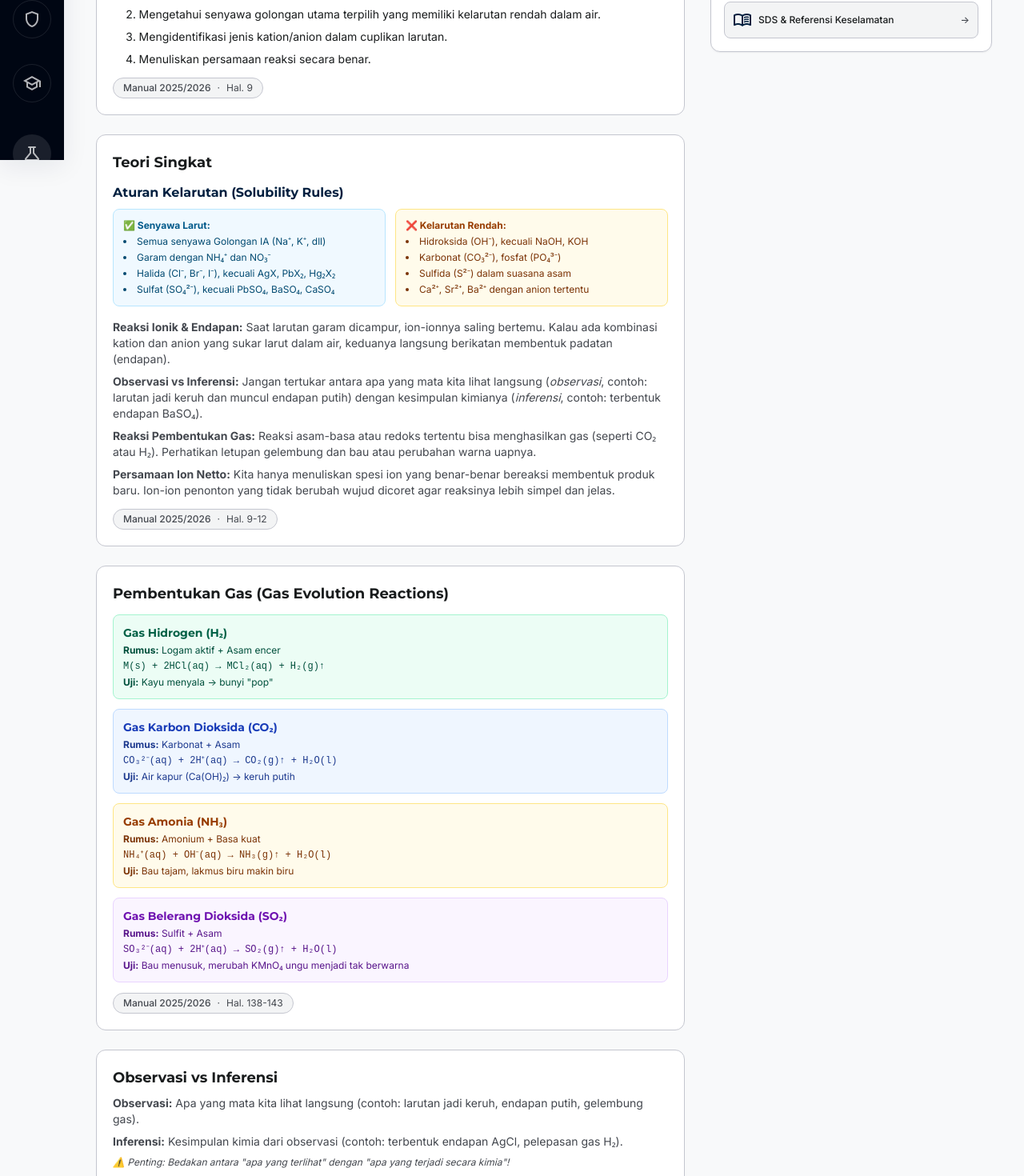
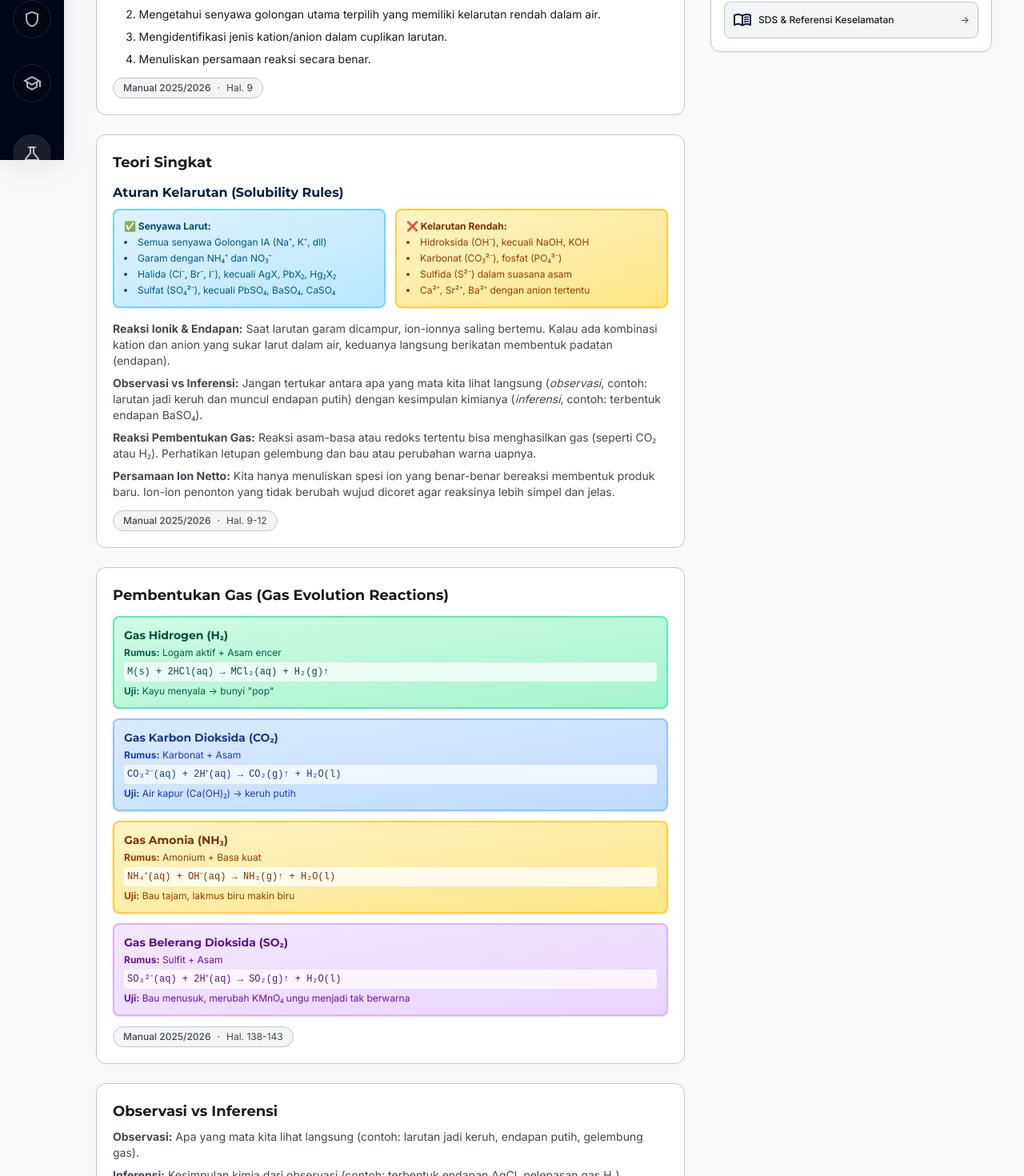
Before and after one commit to Krackerr154/kugu-lab, a Next.js app: page /modules/m1-reactions in a window 1280 px wide. Shown: the part 600-2070 px from the top of the page at 80% size. Built offline with nearby package versions, Linux system fonts and the light colour scheme.

Commit message:
fix: Improve information box contrast with gradient backgrounds and darker text

```diff
--- a/app/modules/m1-reactions/page.tsx
+++ b/app/modules/m1-reactions/page.tsx
@@ -35,18 +35,18 @@ export default function M1Page() {
         <div className="mb-4">
           <h3 className="font-bold text-md mb-2 text-[var(--primary-container)]">Aturan Kelarutan (Solubility Rules)</h3>
           <div className="grid grid-cols-1 md:grid-cols-2 gap-3">
-            <div className="p-3 bg-sky-50 dark:bg-sky-950/20 rounded-lg border border-sky-200 dark:border-sky-900/40">
-              <p className="text-xs font-bold mb-1 text-sky-800 dark:text-sky-300">✅ Senyawa Larut:</p>
-              <ul className="text-xs space-y-1 text-sky-900 dark:text-sky-200 list-disc list-inside">
+            <div className="p-3 bg-gradient-to-br from-sky-100 to-sky-200 dark:from-sky-900 dark:to-sky-800 rounded-lg border-2 border-sky-300 dark:border-sky-700 shadow-sm">
+              <p className="text-xs font-bold mb-1 text-sky-900 dark:text-sky-100">✅ Senyawa Larut:</p>
+              <ul className="text-xs space-y-1 text-sky-800 dark:text-sky-200 list-disc list-inside">
                 <li>Semua senyawa Golongan IA (Na⁺, K⁺, dll)</li>
                 <li>Garam dengan NH₄⁺ dan NO₃⁻</li>
                 <li>Halida (Cl⁻, Br⁻, I⁻), kecuali AgX, PbX₂, Hg₂X₂</li>
                 <li>Sulfat (SO₄²⁻), kecuali PbSO₄, BaSO₄, CaSO₄</li>
               </ul>
             </div>
-            <div className="p-3 bg-amber-50 dark:bg-amber-950/20 rounded-lg border border-amber-200 dark:border-amber-900/40">
-              <p className="text-xs font-bold mb-1 text-amber-800 dark:text-amber-300">❌ Kelarutan Rendah:</p>
-              <ul className="text-xs space-y-1 text-amber-900 dark:text-amber-200 list-disc list-inside">
+            <div className="p-3 bg-gradient-to-br from-amber-100 to-amber-200 dark:from-amber-900 dark:to-amber-800 rounded-lg border-2 border-amber-300 dark:border-amber-700 shadow-sm">
+              <p className="text-xs font-bold mb-1 text-amber-900 dark:text-amber-100">❌ Kelarutan Rendah:</p>
+              <ul className="text-xs space-y-1 text-amber-800 dark:text-amber-200 list-disc list-inside">
                 <li>Hidroksida (OH⁻), kecuali NaOH, KOH</li>
                 <li>Karbonat (CO₃²⁻), fosfat (PO₄³⁻)</li>
                 <li>Sulfida (S²⁻) dalam suasana asam</li>
@@ -71,29 +71,29 @@ export default function M1Page() {
       <section className="mt-4 rounded-xl border border-[var(--border)] bg-[var(--surface-control)] p-5">
         <h2 className="text-lg font-bold mb-3">Pembentukan Gas (Gas Evolution Reactions)</h2>
         <div className="space-y-3">
-          <div className="p-3 bg-emerald-50 dark:bg-emerald-950/20 rounded-lg border border-emerald-200 dark:border-emerald-900/40">
-            <h3 className="font-bold text-sm text-emerald-800 dark:text-emerald-300 mb-1">Gas Hidrogen (H₂)</h3>
-            <p className="text-xs text-emerald-900 dark:text-emerald-200 mb-1"><strong>Rumus:</strong> Logam aktif + Asam encer</p>
-            <p className="text-xs text-emerald-900 dark:text-emerald-200 font-mono">M(s) + 2HCl(aq) → MCl₂(aq) + H₂(g)↑</p>
-            <p className="text-xs text-emerald-900 dark:text-emerald-200 mt-1"><strong>Uji:</strong> Kayu menyala → bunyi "pop"</p>
+          <div className="p-3 bg-gradient-to-br from-emerald-100 to-emerald-200 dark:from-emerald-900 dark:to-emerald-800 rounded-lg border-2 border-emerald-300 dark:border-emerald-700 shadow-sm">
+            <h3 className="font-bold text-sm text-emerald-900 dark:text-emerald-100 mb-1">Gas Hidrogen (H₂)</h3>
+            <p className="text-xs text-emerald-800 dark:text-emerald-200 mb-1"><strong>Rumus:</strong> Logam aktif + Asam encer</p>
+            <p className="text-xs text-emerald-900 dark:text-emerald-100 font-mono bg-emerald-50 dark:bg-emerald-950/50 p-1 rounded">M(s) + 2HCl(aq) → MCl₂(aq) + H₂(g)↑</p>
+            <p className="text-xs text-emerald-800 dark:text-emerald-200 mt-1"><strong>Uji:</strong> Kayu menyala → bunyi "pop"</p>
           </div>
-          <div className="p-3 bg-blue-50 dark:bg-blue-950/20 rounded-lg border border-blue-200 dark:border-blue-900/40">
-            <h3 className="font-bold text-sm text-blue-800 dark:text-blue-300 mb-1">Gas Karbon Dioksida (CO₂)</h3>
-            <p className="text-xs text-blue-900 dark:text-blue-200 mb-1"><strong>Rumus:</strong> Karbonat + Asam</p>
-            <p className="text-xs text-blue-900 dark:text-blue-200 font-mono">CO₃²⁻(aq) + 2H⁺(aq) → CO₂(g)↑ + H₂O(l)</p>
-            <p className="text-xs text-blue-900 dark:text-blue-200 mt-1"><strong>Uji:</strong> Air kapur (Ca(OH)₂) → keruh putih</p>
+          <div className="p-3 bg-gradient-to-br from-blue-100 to-blue-200 dark:from-blue-900 dark:to-blue-800 rounded-lg border-2 border-blue-300 dark:border-blue-700 shadow-sm">
+            <h3 className="font-bold text-sm text-blue-900 dark:text-blue-100 mb-1">Gas Karbon Dioksida (CO₂)</h3>
+            <p className="text-xs text-blue-800 dark:text-blue-200 mb-1"><strong>Rumus:</strong> Karbonat + Asam</p>
+            <p className="text-xs text-blue-900 dark:text-blue-100 font-mono bg-blue-50 dark:bg-blue-950/50 p-1 rounded">CO₃²⁻(aq) + 2H⁺(aq) → CO₂(g)↑ + H₂O(l)</p>
+            <p className="text-xs text-blue-800 dark:text-blue-200 mt-1"><strong>Uji:</strong> Air kapur (Ca(OH)₂) → keruh putih</p>
           </div>
-          <div className="p-3 bg-amber-50 dark:bg-amber-950/20 rounded-lg border border-amber-200 dark:border-amber-900/40">
-            <h3 className="font-bold text-sm text-amber-800 dark:text-amber-300 mb-1">Gas Amonia (NH₃)</h3>
-            <p className="text-xs text-amber-900 dark:text-amber-200 mb-1"><strong>Rumus:</strong> Amonium + Basa kuat</p>
-            <p className="text-xs text-amber-900 dark:text-amber-200 font-mono">NH₄⁺(aq) + OH⁻(aq) → NH₃(g)↑ + H₂O(l)</p>
-            <p className="text-xs text-amber-900 dark:text-amber-200 mt-1"><strong>Uji:</strong> Bau tajam, lakmus biru makin biru</p>
+          <div className="p-3 bg-gradient-to-br from-amber-100 to-amber-200 dark:from-amber-900 dark:to-amber-800 rounded-lg border-2 border-amber-300 dark:border-amber-700 shadow-sm">
+            <h3 className="font-bold text-sm text-amber-900 dark:text-amber-100 mb-1">Gas Amonia (NH₃)</h3>
+            <p className="text-xs text-amber-800 dark:text-amber-200 mb-1"><strong>Rumus:</strong> Amonium + Basa kuat</p>
+            <p className="text-xs text-amber-900 dark:text-amber-100 font-mono bg-amber-50 dark:bg-amber-950/50 p-1 rounded">NH₄⁺(aq) + OH⁻(aq) → NH₃(g)↑ + H₂O(l)</p>
+            <p className="text-xs text-amber-800 dark:text-amber-200 mt-1"><strong>Uji:</strong> Bau tajam, lakmus biru makin biru</p>
           </div>
-          <div className="p-3 bg-purple-50 dark:bg-purple-950/20 rounded-lg border border-purple-200 dark:border-purple-900/40">
-            <h3 className="font-bold text-sm text-purple-800 dark:text-purple-300 mb-1">Gas Belerang Dioksida (SO₂)</h3>
-            <p className="text-xs text-purple-900 dark:text-purple-200 mb-1"><strong>Rumus:</strong> Sulfit + Asam</p>
-            <p className="text-xs text-purple-900 dark:text-purple-200 font-mono">SO₃²⁻(aq) + 2H⁺(aq) → SO₂(g)↑ + H₂O(l)</p>
-            <p className="text-xs text-purple-900 dark:text-purple-200 mt-1"><strong>Uji:</strong> Bau menusuk, merubah KMnO₄ ungu menjadi tak berwarna</p>
+          <div className="p-3 bg-gradient-to-br from-purple-100 to-purple-200 dark:from-purple-900 dark:to-purple-800 rounded-lg border-2 border-purple-300 dark:border-purple-700 shadow-sm">
+            <h3 className="font-bold text-sm text-purple-900 dark:text-purple-100 mb-1">Gas Belerang Dioksida (SO₂)</h3>
+            <p className="text-xs text-purple-800 dark:text-purple-200 mb-1"><strong>Rumus:</strong> Sulfit + Asam</p>
+            <p className="text-xs text-purple-900 dark:text-purple-100 font-mono bg-purple-50 dark:bg-purple-950/50 p-1 rounded">SO₃²⁻(aq) + 2H⁺(aq) → SO₂(g)↑ + H₂O(l)</p>
+            <p className="text-xs text-purple-800 dark:text-purple-200 mt-1"><strong>Uji:</strong> Bau menusuk, merubah KMnO₄ ungu menjadi tak berwarna</p>
           </div>
         </div>
         <div className="mt-3">
```
